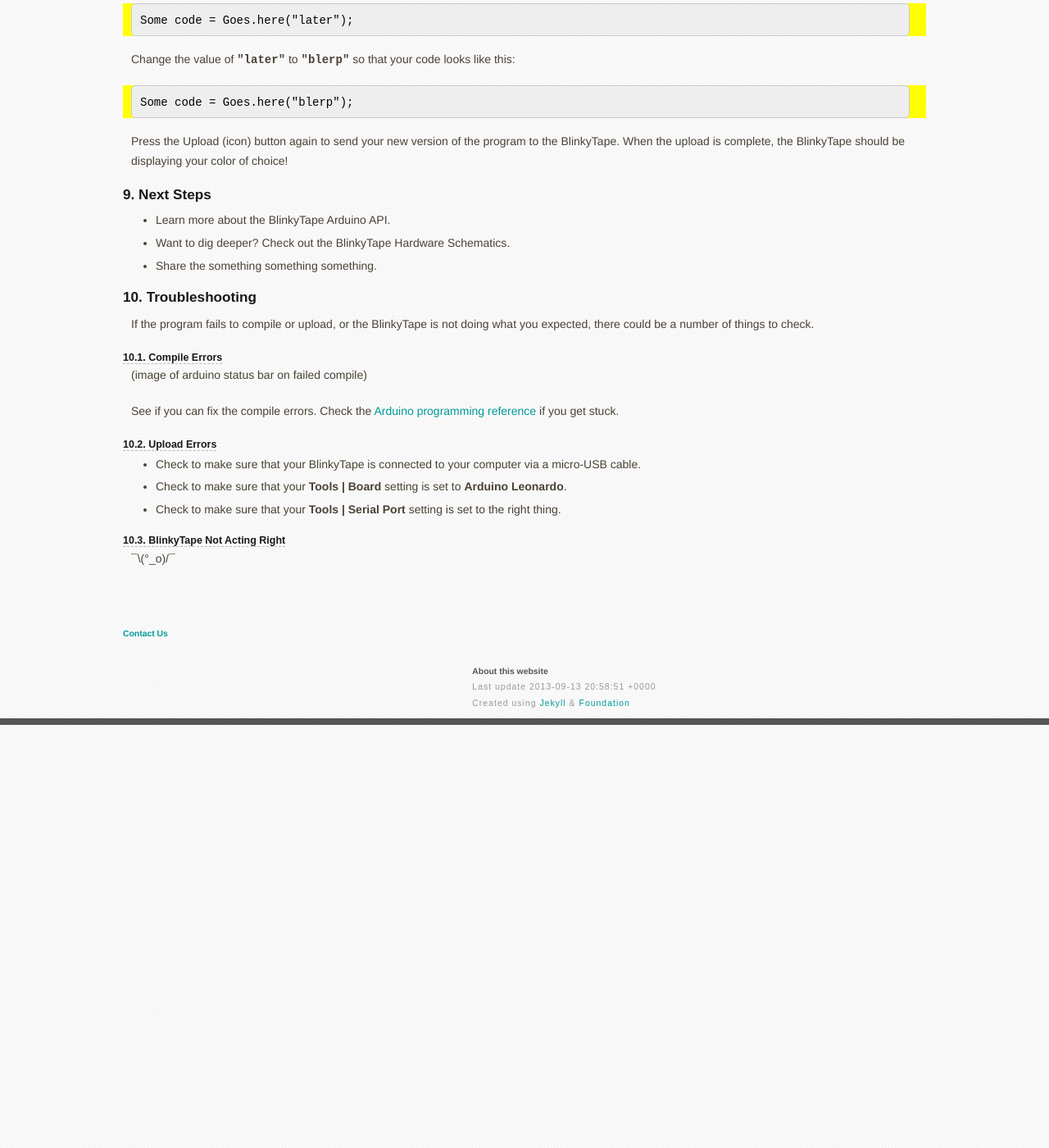
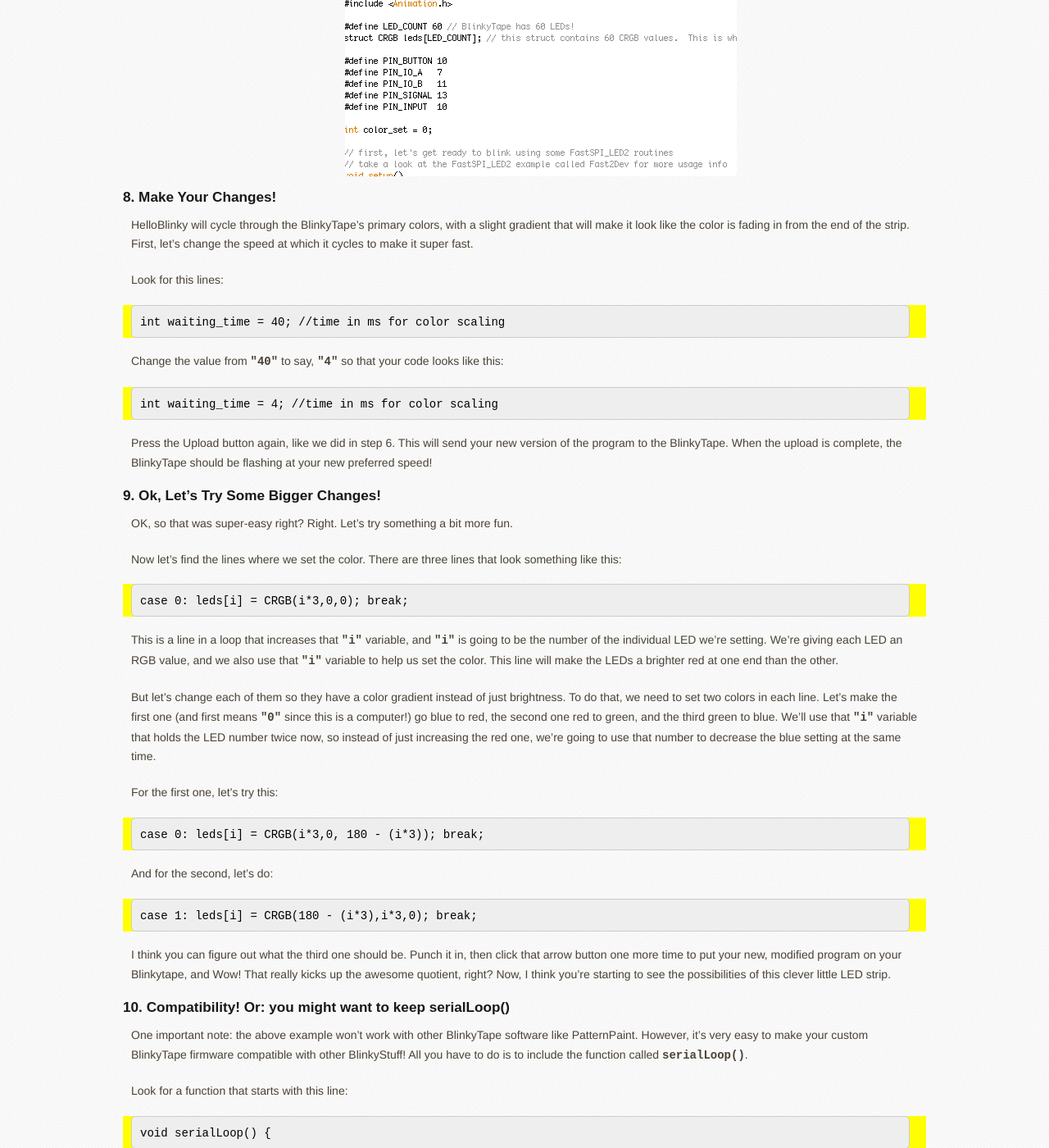
Before and after one commit to jravetch/blinkinlabs.github.io, a Jekyll site: the page built from blinkytape/docs/_posts/2013-09-03-arduino.md, in a window 1280 px wide and 1400 px high, scrolled down 2170 px. Shown: the whole window at 82% size. Built offline with Jekyll 4.4.1, drawn with Linux system fonts in a browser that asks for light colours; Markdown is read by kramdown in place of the engine named in the settings; before the commit the page ends 3054 px from its top, so only the background shows below that; some of the changed text lies outside the part shown.

Commit message:
First draft fairly complete for Arduino page.

```diff
--- /dev/null
+++ b/_includes/btdocs/arduino-serialloop.md
@@ -0,0 +1,14 @@
+## Compatibility! Or: you might want to keep serialLoop()
+One important note: the above example won't work with other BlinkyTape software like PatternPaint. However, it's very easy to make your custom BlinkyTape firmware compatible with other BlinkyStuff!  All you have to do is to include the function called `serialLoop()`.
+
+Look for a function that starts with this line:
+
+	void serialLoop() {
+
+Copy the whole function into your custom Arduino Sketch, and then include these lines in your main loop:
+
+	if(Serial.available() > 0) {
+	  serialLoop();
+	}
+
+That should do it! Now you can use your own custom firmware with PatternPaint and other BlinkyTape software.
--- a/_includes/btdocs/arduino-troubleshooting.md
+++ b/_includes/btdocs/arduino-troubleshooting.md
@@ -1,25 +1,24 @@
 ## Troubleshooting
 
-If the program fails to compile or upload, or the BlinkyTape is not doing what
-you expected, there could be a number of things to check.
+If the program fails to compile or upload, or the BlinkyTape is not doing what you expected, there could be a number of things to check.
 
 ### Compile Errors
+Sometimes, when you try to put your new firmware on your Blinkytape, you'll see something like this:
 
-(image of arduino status bar on failed compile)
+![Image of Compiling Failure](/images/blinkytape/big/Arduino_compile_fail.png)
 
-See if you can fix the compile errors. Check the
+This means that there's an issue with compiling your few program. You'll need to fix that before you can put the new firmware on your BlinkyTape. See if you can fix the compile errors -- the Arduino editor will give you some clues, including the line number where it ran into the problem. You'll find that these issues are often very simple, like a missing semicolon at the end of a line, or mismatched brackets. Check the
 [Arduino programming reference](http://arduino.cc/en/Reference/HomePage)
 if you get stuck.
 
 ### Upload Errors
 
-* Check to make sure that your BlinkyTape is connected to your computer via a
-micro-USB cable.
-* Check to make sure that your **Tools | Board** setting is set to
-**Arduino Leonardo**.
-* Check to make sure that your **Tools | Serial Port** setting is set to the
-right thing.
+* Check to make sure that your BlinkyTape is connected to your computer via a micro-USB cable.
+* Check to make sure that your **Tools | Board** setting is set to **Arduino Leonardo**.
+* Check to make sure that your **Tools | Serial Port** setting is set to the right thing.
 
 ### BlinkyTape Not Acting Right
 
 ¯\\(°\_o)/¯
+
+Uh oh. This is where it gets fun. If your new program compiles, and you can flash it to your BlinkyTape, but isn't having the desired effect, it's time to rethink your approach. Read through your program again and think out each step. You'll often be able to use logic to figure out what's gone wrong. If all else fails, you can always go back to the original firmware, found at **File | Examples | BlinkyTape_Arduino | ColorSwirl** -- but make sure to save your custom program for later!
--- a/blinkytape/docs/_posts/2013-09-03-arduino.md
+++ b/blinkytape/docs/_posts/2013-09-03-arduino.md
@@ -28,29 +28,52 @@
 ## Load the "Hello World" Program in Arduino
 
 * Open Arduino
-* In the menus, choose **Examples | BlinkyTape | HelloWorld**
-	* Picture go here.
-
+* In the menus, choose **Examples | BlinkyTape | HelloBlinky**
+* You should see something like this:
+![HelloBlinky loaded in Arduino](/images/blinkytape/big/HelloBlinky.png)
 
 
 ## Make Your Changes!
+HelloBlinky will cycle through the BlinkyTape's primary colors, with a slight gradient that will make it look like the color is fading in from the end of the strip. First, let's change the speed at which it cycles to make it super fast.
 
-Look for these lines:
+Look for this lines:
 
-	Some code = Goes.here("later");
+	int waiting_time = 40; //time in ms for color scaling
 
-Change the value of `"later"` to `"blerp"` so that your code looks like this:
+Change the value from `"40"` to say, `"4"` so that your code looks like this:
 
-	Some code = Goes.here("blerp");
+	int waiting_time = 4; //time in ms for color scaling
 
-Press the Upload (icon) button again to send your new version of the program
-to the BlinkyTape. When the upload is complete, the BlinkyTape should be
-displaying your color of choice!
+Press the Upload button again, like we did in step 6. This will send your new version of the program to the BlinkyTape. When the upload is complete, the BlinkyTape should be flashing at your new preferred speed!
+
+## Ok, Let's Try Some Bigger Changes!
+OK, so that was super-easy right? Right. Let's try something a bit more fun.
+
+Now let's find the lines where we set the color.  There are three lines that look something like this:
+
+	case 0: leds[i] = CRGB(i*3,0,0); break;
+
+This is a line in a loop that increases that `"i"` variable, and `"i"` is going to be the number of the individual LED we're setting. We're giving each LED an RGB value, and we also use that `"i"` variable to help us set the color. This line will make the LEDs a brighter red at one end than the other.
+
+But let's change each of them so they have a color gradient instead of just brightness. To do that, we need to set two colors in each line. Let's make the first one (and first means `"0"` since this is a computer!) go blue to red, the second one red to green, and the third green to blue. We'll use that `"i"` variable that holds the LED number twice now, so instead of just increasing the red one, we're going to use that number to decrease the blue setting at the same time.
+
+For the first one, let's try this:
+
+	case 0: leds[i] = CRGB(i*3,0, 180 - (i*3)); break;
+
+And for the second, let's do:
+
+	case 1: leds[i] = CRGB(180 - (i*3),i*3,0); break;
+
+I think you can figure out what the third one should be. Punch it in, then click that arrow button one more time to put your new, modified program on your Blinkytape, and Wow! That really kicks up the awesome quotient, right? Now, I think you're starting to see the possibilities of this clever little LED strip.
+
+{% include btdocs/arduino-serialloop.md %}
 
 ## Next Steps
 
-* Learn more about the BlinkyTape Arduino API.
-* Want to dig deeper? Check out the BlinkyTape Hardware Schematics.
-* Share the something something something.
+* Learn more about how we're controlling the LEDs - check out FastSPI\_LED2 by going to  **File | Examples | FastSPI_LED2 | Fast2Dev**
+* It's a great idea to check out the [Arduino Programming Reference](http://arduino.cc/en/Reference/HomePage) if you're not already familiar.
+<!--- when available add a line about this: Check out the BlinkyTape Hardware Schematics --->
+* When you have a new firmware, share it with everybody!
 
 {% include btdocs/arduino-troubleshooting.md %}
```
Also changed, not shown: images/blinkytape/big/Arduino_compile_fail.png (added), images/blinkytape/big/HelloBlinky.png (added).
